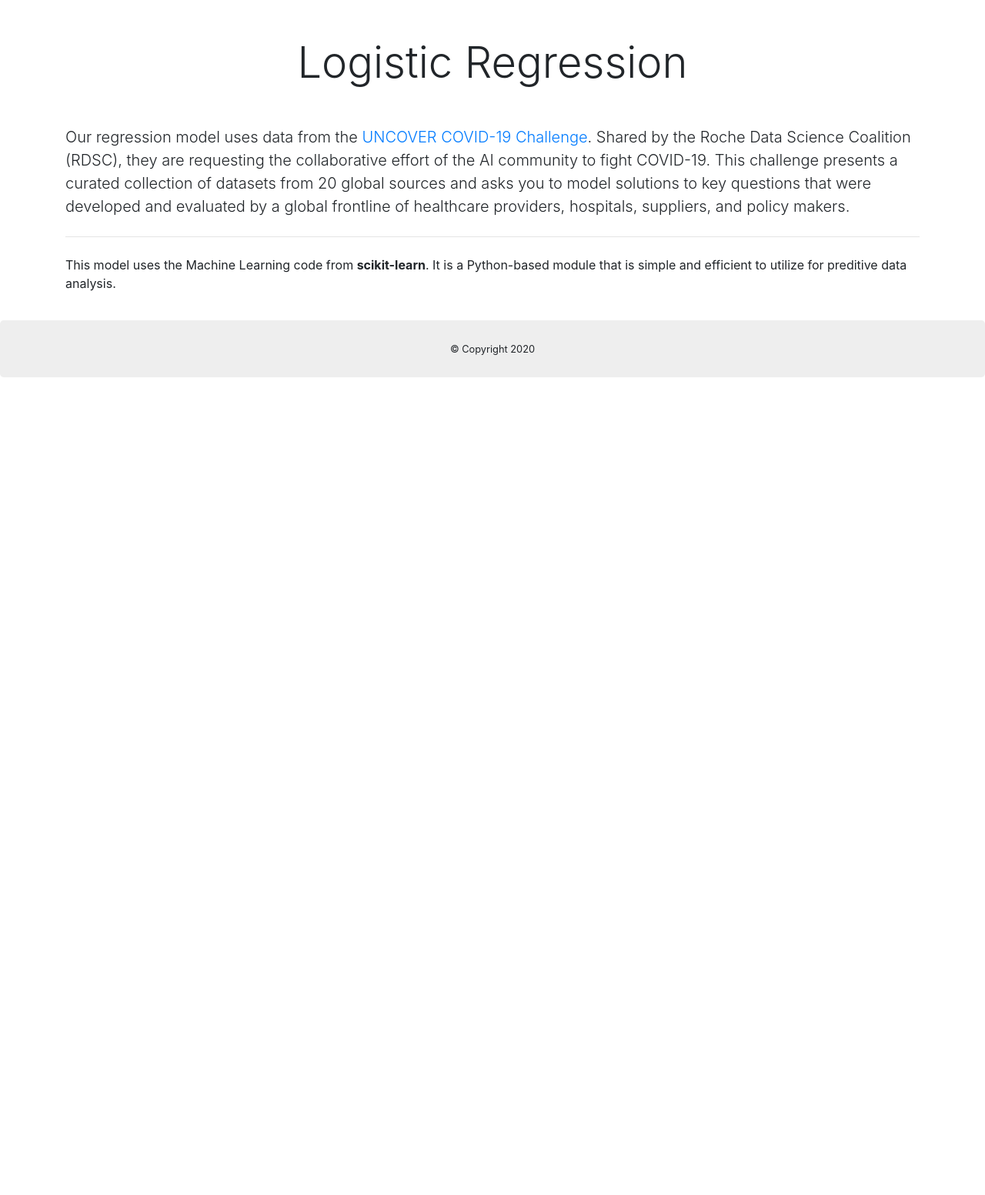
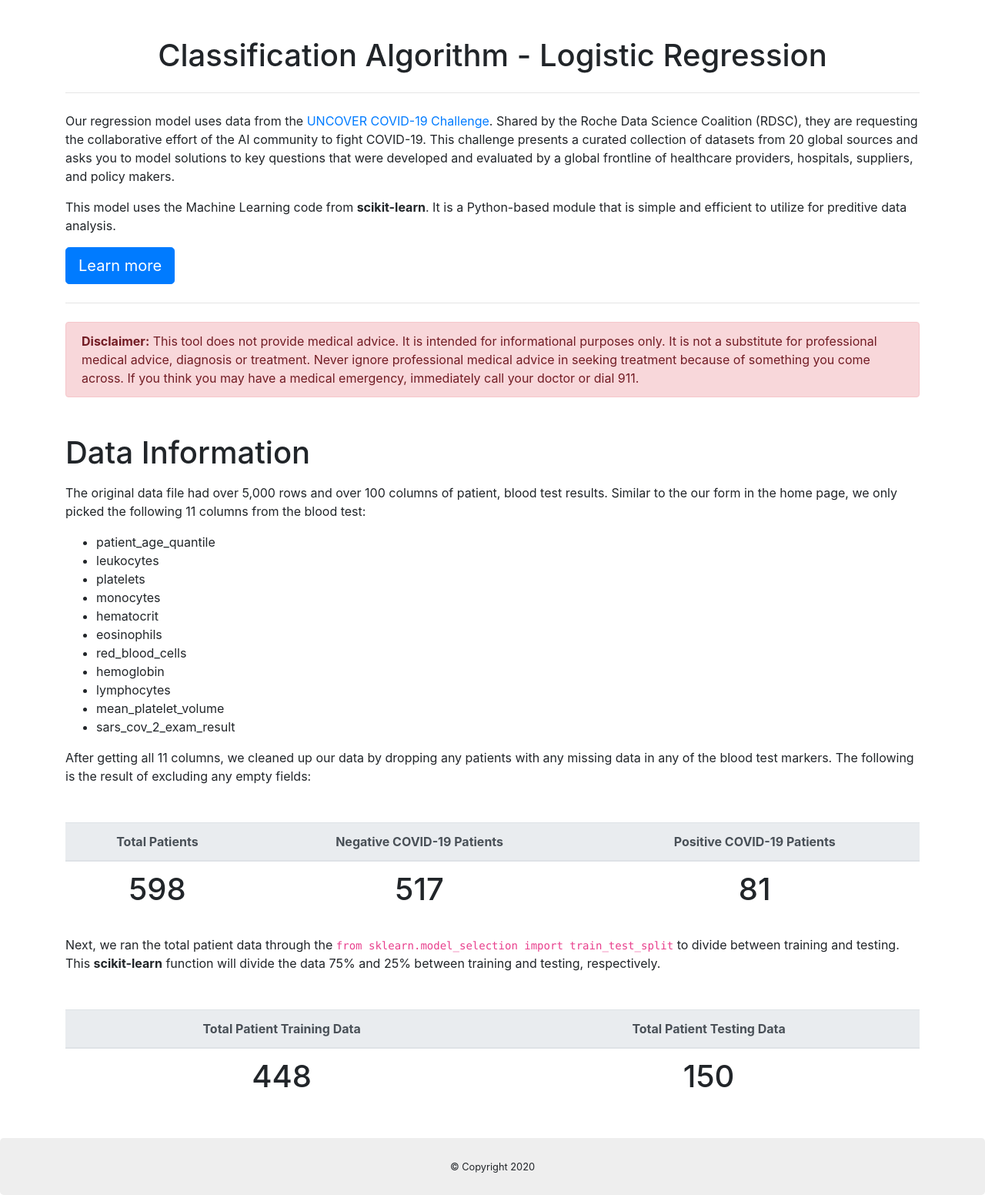
Before and after one commit to alexisperumal/ucsd_data_science_final_project, a Flask app: page /LR in a window 1280 px wide. Shown: the part 56-1608 px from the top of the page at 77% size. Before the commit the page ends 546 px from the top, so only its background shows below. Run offline with Flask 2, Linux system fonts and the light colour scheme; parts of the project's set-up code (start-up, migrations or seed data) failed here and were passed over; some libraries are stand-ins or nearby versions.

Commit message:
add more to LR html page

```diff
--- a/Deployment-flask/app.py
+++ b/Deployment-flask/app.py
@@ -6,6 +6,7 @@ from sklearn.externals import joblib
 import numpy as np
 from flask import Flask, request, jsonify, render_template
 from sklearn.externals import joblib
+import pandas as pd
 
 # Init app
 app = Flask(__name__)
@@ -61,8 +62,8 @@ def home():
     return render_template('index.html')
 
 @app.route('/LR')
-def LR(var=None):
-    return render_template('LR.html', prediction_text=var)
+def LR():
+    return render_template('LR.html')
 
 @app.route('/RFC')
 def RFC():
--- a/Deployment-flask/templates/LR.html
+++ b/Deployment-flask/templates/LR.html
@@ -49,12 +49,66 @@
   <div class="container">
     <div class="row justify-content-center">
     <div class="col-md">
-      <h1 class="display-4 text-center mt-5 mb-5">Logistic Regression</h1>
-      <p class="lead">Our regression model uses data from the <a href="https://www.kaggle.com/roche-data-science-coalition/uncover">UNCOVER COVID-19 Challenge</a>. Shared by the Roche Data Science Coalition (RDSC), they are requesting the collaborative effort of the AI community to fight COVID-19. This challenge presents a curated collection of datasets from 20 global sources and asks you to model solutions to key questions that were developed and evaluated by a global frontline of healthcare providers, hospitals, suppliers, and policy makers.</p>
+      <h1 class="display-6 text-center mt-5 mb-3">Classification Algorithm - Logistic Regression</h1>
       <hr class="my-4">
+      <p>Our regression model uses data from the <a href="https://www.kaggle.com/roche-data-science-coalition/uncover">UNCOVER COVID-19 Challenge</a>. Shared by the Roche Data Science Coalition (RDSC), they are requesting the collaborative effort of the AI community to fight COVID-19. This challenge presents a curated collection of datasets from 20 global sources and asks you to model solutions to key questions that were developed and evaluated by a global frontline of healthcare providers, hospitals, suppliers, and policy makers.</p>
       <p>This model uses the Machine Learning code from <strong>scikit-learn</strong>. It is a Python-based module that is simple and efficient to utilize for preditive data analysis.</p>
-      <!-- <a class="btn btn-primary btn-lg" href="https://scikit-learn.org/stable/modules/generated/sklearn.linear_model.LogisticRegression.html" role="button">Learn more</a> -->
-      <!-- <h1 class="display-4 text-center mt-5 mb-5">Blood Test Results</h1> -->
+      <a class="btn btn-primary btn-lg" href="https://scikit-learn.org/stable/modules/generated/sklearn.linear_model.LogisticRegression.html" role="button">Learn more</a>
+      <hr class="my-4">
+      <div class="alert alert-danger" role="alert">
+        <strong>Disclaimer:</strong> This tool does not provide medical advice. It is intended for informational purposes only. It is not a substitute for professional medical advice, diagnosis or treatment. Never ignore professional medical advice in seeking treatment because of something you come across. If you think you may have a medical emergency, immediately call your doctor or dial 911.
+      </div>
+
+      <!-- Data Information -->
+      <h1 class="display-6 mt-5 mb-3">Data Information</h1>
+      <p>The original data file had over 5,000 rows  and over 100 columns of patient, blood test results. Similar to the our form in the home page, we only picked the following 11 columns from the blood test:</p>
+      <ul>
+        <li>patient_age_quantile</li>
+        <li>leukocytes</li>
+        <li>platelets</li>
+        <li>monocytes</li>
+        <li>hematocrit</li>
+        <li>eosinophils</li>
+        <li>red_blood_cells</li>
+        <li>hemoglobin</li>
+        <li>lymphocytes</li>
+        <li>mean_platelet_volume</li>
+        <li>sars_cov_2_exam_result</li>
+      </ul>
+      <p class="mb-5">After getting all 11 columns, we cleaned up our data by dropping any patients with any missing data in any of the blood test markers. The following is the result of excluding any empty fields:</p>
+      <table class="table text-center">
+        <thead class="thead-light">
+          <tr>
+            <th scope="col">Total Patients</th>
+            <th scope="col">Negative COVID-19 Patients</th>
+            <th scope="col">Positive COVID-19 Patients</th>
+          </tr>
+        </thead>
+        <tbody>
+          <tr>
+            <td><h1>598</h1></td>
+            <td><h1>517</h1></td>
+            <td><h1>81</h1></td>
+          </tr>
+        </tbody>
+      </table>
+
+      <!-- Training and Testing Data -->
+      <p class="mb-5">Next, we ran the total patient data through the <code>from sklearn.model_selection import train_test_split</code> to divide between training and testing. This <strong>scikit-learn</strong> function will divide the data 75% and 25% between training and testing, respectively.</p>
+      <table class="table text-center">
+        <thead class="thead-light">
+          <tr>
+            <th scope="col">Total Patient Training Data</th>
+            <th scope="col">Total Patient Testing Data</th>
+          </tr>
+        </thead>
+        <tbody>
+          <tr>
+            <td><h1>448</h1></td>
+            <td><h1>150</h1></td>
+          </tr>
+        </tbody>
+      </table>
     </div>
    </div>
   </div>
```
Also changed, not shown: djaimes/machine-learning/discover.py (added, +21 -0 lines), Deployment-flask/static/images/LR_model_random_state.png (added), README.md.
